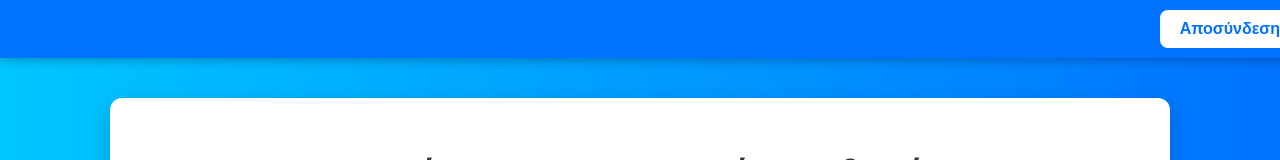
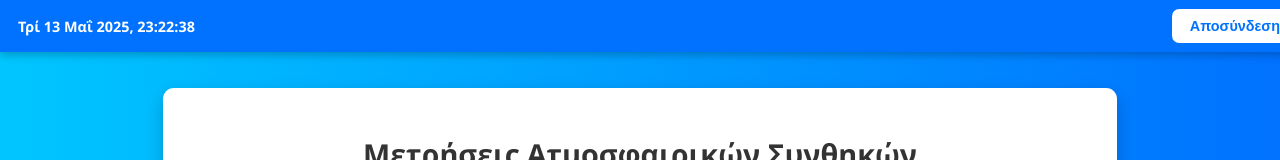
Before and after one commit to Jimlillis/iot-weather-server, a website: page public/index.html in a window 1280 px wide. Shown: the top 160 px of the page. Drawn offline with Linux system fonts and the light colour scheme.

Commit message:
[add] live clock

```diff
--- a/public/index.html
+++ b/public/index.html
@@ -5,6 +5,10 @@
   <meta name="viewport" content="width=device-width, initial-scale=1.0"/>
   <title>Smart Home App - Μετρήσεις</title>
   <style>
+    html {
+      zoom: 0.9;
+    }
+
     body {
       font-family: 'Segoe UI', sans-serif;
       background: linear-gradient(to right, #00c6ff, #0072ff);
@@ -19,8 +23,9 @@
       width: 100%;
       background-color: #0072ff;
       display: flex;
-      justify-content: flex-end; /* Από δεξιά -> αριστερά */
-      padding: 10px 20px;
+      justify-content: space-between;
+      align-items: center;
+      padding: 10px 40px 10px 20px;
       box-shadow: 0 4px 8px rgba(0, 0, 0, 0.2);
       position: sticky;
       top: 0;
@@ -39,6 +44,12 @@
 
     .top-bar button:hover {
       background-color: #e0e0e0;
+    }
+
+    .time-display {
+      color: white;
+      font-weight: bold;
+      font-size: 16px;
     }
 
     .container {
@@ -123,6 +134,7 @@
 </head>
 <body>
   <div class="top-bar">
+    <div class="time-display" id="time-display">--:--:--</div>
     <button onclick="logout()">Αποσύνδεση</button>
   </div>
 
@@ -148,6 +160,24 @@
   </div>
 
   <script>
+    function updateClock() {
+      const now = new Date();
+      const options = {
+        weekday: 'short',
+        year: 'numeric',
+        month: 'short',
+        day: 'numeric',
+        hour: '2-digit',
+        minute: '2-digit',
+        second: '2-digit',
+        hour12: false
+      };
+      const formatted = now.toLocaleString('el-GR', options);
+      document.getElementById("time-display").textContent = formatted;
+    }
+    setInterval(updateClock, 1000);
+    updateClock();
+
     async function logout() {
       try {
         const res = await fetch('/logout', {
```
